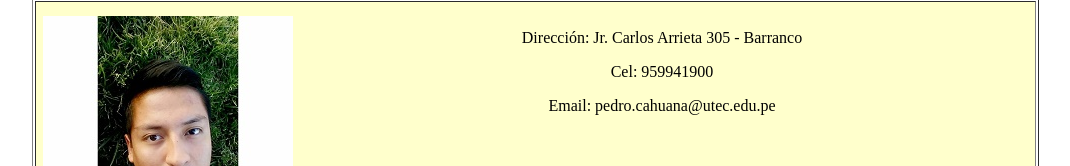
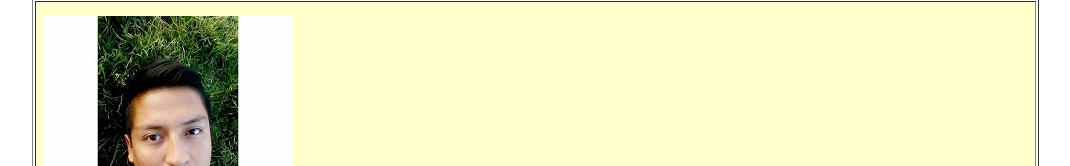
Before and after one commit to pcc22msn/SITIO-WEB-PEDRO, a plain HTML site: page contacto.html in a window 1280 px wide. Shown: the part 208-374 px from the top of the page, without its empty margins (105-1175 px from the left). Drawn offline with Linux system fonts and the light colour scheme.

Commit message:
Update contacto.html

```diff
--- a/contacto.html
+++ b/contacto.html
@@ -52,12 +52,12 @@ function MM_swapImage() { //v3.0
             <tr>
               <td width="250" height="250" rowspan="2"><img src="imagenes/pedro1.jpg" alt="" width="250" height="250" /></td>
               <td height="125" colspan="2"><center>
-                <p>Dirección: Jr. Carlos Arrieta 305 - Barranco</p>
-                <p>Cel: 959941900 </p>
+                <p></p>
+                <p></p>
               </center>
                 <p>
                   <center>
-                    Email: pedro.cahuana@utec.edu.pe
+
                   </center>
                 </p></td>
               </tr>
```
